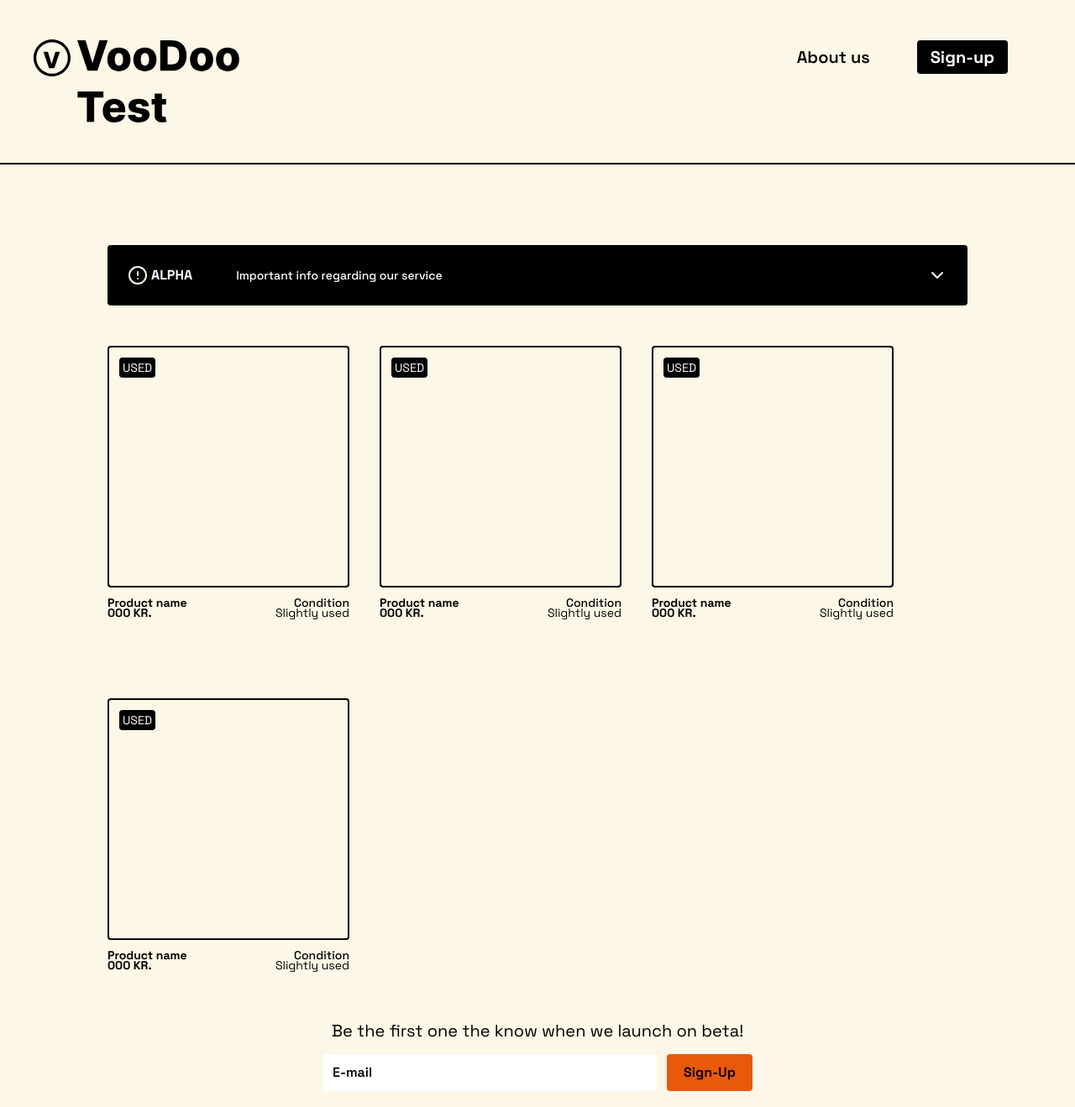
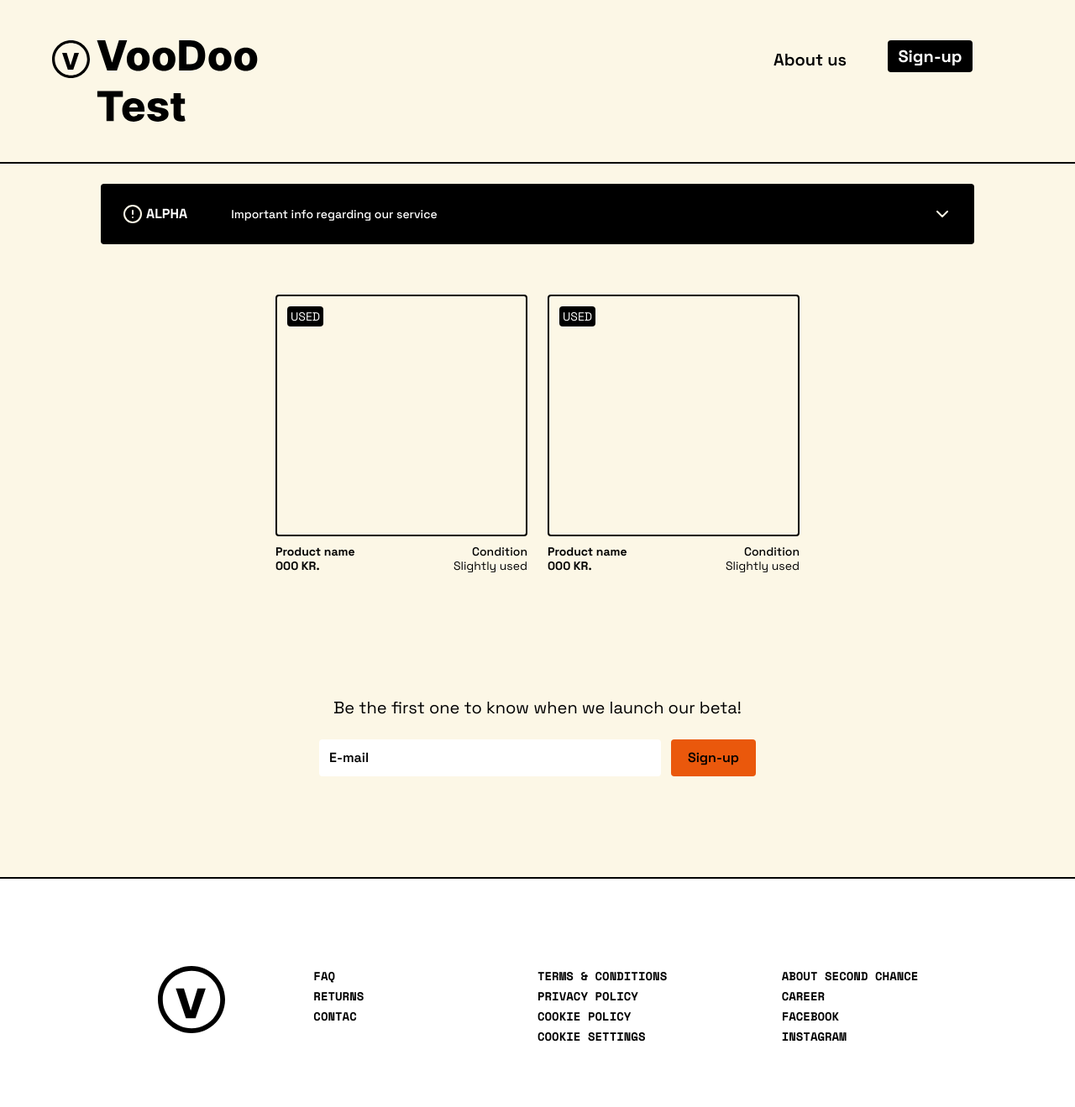
Before and after one commit to IgnatovOleg/test-task-Voodoo-Ecom, a plain HTML site: page index.html in a window 1280 px wide. Shown: the top 1319 px of the page at 84% size. Drawn offline with nearby package versions, Linux system fonts and the light colour scheme.

Commit message:
add responcive desing

```diff
--- a/index.html
+++ b/index.html
@@ -10,31 +10,33 @@
     <link rel="preconnect" href="https://fonts.googleapis.com">
     <link rel="preconnect" href="https://fonts.gstatic.com" crossorigin>
     <link href="https://fonts.googleapis.com/css2?family=Space+Grotesk:wght@300;400;500;600;700&family=Space+Mono:ital,wght@0,400;0,700;1,400;1,700&display=swap" rel="stylesheet">
-    <link href="/output.css" rel="stylesheet">
+    <link rel="stylesheet" href="style.css">
     <script src="https://cdn.tailwindcss.com"></script>
-    <link rel="stylesheet" href="style.css">
     <title>Test task Voodoo Ecom</title>
 </head>
 <body>
-    <div class="p-12 px-10 max-w-screen-2xl m-auto flex justify-between border-b-2 border-black">
+    <!-- Header -->
+    <div class="px-[24px] py-[25px] sm:px-[62px] sm:py-[48px] max-w-screen-2xl m-auto flex justify-between border-b-2 border-black">
         <div class="flex gap-2">
-            <img src="./img/_2C.svg" alt="" class="w-11 y-11 relative bottom-7">
-            <img src="./img/VooDoo Test.svg" alt="">
+            <img src="./img/_2C.svg" alt="" class="w-[23px] h-[23px] sm:w-[45px] sm:h-[45px] mb-auto">
+            <img src="./img/VooDoo Test.svg" alt="" class="w-[94px] h-[48px] sm:w-[192px] sm:h-[97px]">
         </div>
-        <div class="flex gap-12 mr-10">
-            <div class="font-semibold text-xl leading-6 p-2">About us</div>
-            <div class="font-bold text-xl leading-6 text-white bg-black py-2 px-4 h-max rounded">Sign-up</div>
+        <div class="flex gap-[16px] sm:gap-[48px] ">
+            <div class="font-semibold text-sm leading-4 py-2 w-[63px] h-[18px] sm:w-[88px] h-[26px] sm:text-xl mt-[1px]">About us</div>
+            <div class="font-bold text-sm leading-6 text-white bg-black flex items-center justify-center rounded w-[78px] h-[34px] sm:w-[101px] sm:h-[38px] sm:text-xl sm:mr-[60px]">Sign-up</div>
         </div>
     </div>
-    <div class="flex flex-col items-center px-32 py-12">
-        <div class="bg-black flex items-center gap-1 p-6 my-12 rounded w-full">
+    <!-- Contant -->
+    <div class="flex flex-col items-center p-[24px] sm:px-[120px] sm">
+        <div class="bg-black flex items-center gap-1 p-6 rounded w-full sm:px-[26px]">
             <img src="./img/alert-circle.svg" alt="" class="">
             <h1 class="text-white font-bold text-base leading-5">ALPHA</h1>
-            <h1 class="text-white font-medium text-sm leading-4 relative left-12">Important info regarding our service</h1>
+            <h1 class="text-white font-medium text-sm leading-4 relative left-12 hidden sm:block">Important info regarding our service</h1>
+            <h1 class="text-white font-medium text-sm leading-4 relative left-6 block sm:hidden">Important info</h1>
             <img src="./img/chevron-down.svg" alt="" class="ml-auto">
         </div>
-        <div class="flex flex-wrap gap-9">
-            <div class="max-w-xs w-72 h-96">
+        <div class="flex flex-wrap justify-center gap-6 mt-[60px] sm:mb-[120px]">
+            <div class="w-[342px] h-[402px] sm:w-[300px] sm:h-[300px] ">
                 <div class="rounded border-2 border-black h-72 p-3">
                     <div class="bg-black rounded w-max text-white font-normal text-sm leading-4 p-1 ">
                         USED
@@ -44,15 +46,15 @@
                     <span class="font-bold text-sm leading-5 relative top-2">Product name</span>
                     <span class="font-medium text-sm leading-5 relative top-2">Condition</span>
                 </div>
-                <div class="flex justify-between">
-                    <span class="font-bold text-sm leading-5">000 KR.</span>
-                    <span class="font-normal text-sm leading-5">Slightly used</span>
+                <div class="flex justify-between mt-[7px]">
+                    <span class="font-bold text-sm leading-4">000 KR.</span>
+                    <span class="font-normal text-sm leading-4">Slightly used</span>
                 </div>
-                <div class="p-4 p4 mt-auto relative top-3 flex justify-center items-center">
-                    <button class="font-bold text-sm leading-4"></button>
+                <div class="p-3 mt-[12px] flex justify-center items-center bg-black rounded sm:hidden">
+                    <button class="font-bold text-sm leading-4 text-white">PICK-UP IN 2200</button>
                 </div>
             </div>
-            <div class="max-w-xs w-72 h-96">
+            <div class="w-[342px] h-[402px] sm:w-[300px] sm:h-[300px]">
                 <div class="rounded border-2 border-black h-72 p-3">
                     <div class="bg-black rounded w-max text-white font-normal text-sm leading-4 p-1 ">
                         USED
@@ -62,82 +64,50 @@
                     <span class="font-bold text-sm leading-5 relative top-2">Product name</span>
                     <span class="font-medium text-sm leading-5 relative top-2">Condition</span>
                 </div>
-                <div class="flex justify-between">
-                    <span class="font-bold text-sm leading-5">000 KR.</span>
-                    <span class="font-normal text-sm leading-5">Slightly used</span>
+                <div class="flex justify-between mt-[7px]">
+                    <span class="font-bold text-sm leading-4">000 KR.</span>
+                    <span class="font-normal text-sm leading-4">Slightly used</span>
                 </div>
-                <div class="p-4 p4 mt-auto relative top-3 flex justify-center items-center">
-                    <button class="font-bold text-sm leading-4"></button>
-                </div>
-            </div>
-            <div class="max-w-xs w-72 h-96">
-                <div class="rounded border-2 border-black h-72 p-3">
-                    <div class="bg-black rounded w-max text-white font-normal text-sm leading-4 p-1 ">
-                        USED
-                    </div>
-                </div>
-                <div class="flex justify-between">
-                    <span class="font-bold text-sm leading-5 relative top-2">Product name</span>
-                    <span class="font-medium text-sm leading-5 relative top-2">Condition</span>
-                </div>
-                <div class="flex justify-between">
-                    <span class="font-bold text-sm leading-5">000 KR.</span>
-                    <span class="font-normal text-sm leading-5">Slightly used</span>
-                </div>
-                <div class="p-4 p4 mt-auto relative top-3 flex justify-center items-center">
-                    <button class="font-bold text-sm leading-4"></button>
-                </div>
-            </div>
-            <div class="max-w-xs w-72 h-96">
-                <div class="rounded border-2 border-black h-72 p-3">
-                    <div class="bg-black rounded w-max text-white font-normal text-sm leading-4 p-1 ">
-                        USED
-                    </div>
-                </div>
-                <div class="flex justify-between">
-                    <span class="font-bold text-sm leading-5 relative top-2">Product name</span>
-                    <span class="font-medium text-sm leading-5 relative top-2">Condition</span>
-                </div>
-                <div class="flex justify-between">
-                    <span class="font-bold text-sm leading-5">000 KR.</span>
-                    <span class="font-normal text-sm leading-5">Slightly used</span>
-                </div>
-                <div class="p-4 p4 mt-auto relative top-3 flex justify-center items-center">
-                    <button class="font-bold text-sm leading-4"></button>
+                <div class="p-3 mt-[12px] flex justify-center items-center bg-black rounded sm:hidden">
+                    <button class="font-bold text-sm leading-4 text-white">PICK-UP IN 2200</button>
                 </div>
             </div>
         </div>
-
-        <div class="w-6/12">
-            <h1 class="font-normal text-xl leading-6 flex items-center justify-center">Be the first one the know when we launch on beta!</h1>
-            <div class="flex gap-3 py-4">
-                <input placeholder="E-mail" class="font-semibold rounded flex-grow text-base leading-5 p-3 w-6/12 placeholder:text-black">
-                <div class="bg-orange-600 flex justify-center items-center py-1 px-5 rounded text-black font-bold text-base leading-5 ml-auto">Sign-Up</div>
+        <!-- Input -->
+        <div class="sm:w-2/4 sm:flex sm:flex-col sm:justify-center sm:items-center mt-[60px]">
+            <h1 class="font-normal text-sm sm:text-xl leading-4 sm:leading-6 ">Be the first one to know when we launch our beta!</h1>
+            <div class="flex gap-3 py-4 mt-[10px] mb-[80px] sm:w-full">
+                <input placeholder="E-mail" class="font-semibold rounded flex-grow text-base leading-5 p-3 placeholder:text-black">
+                <div class="bg-orange-600 flex justify-center items-center py-1 px-5 rounded text-black font-semibold text-base leading-5 ml-auto">Sign-up</div>
             </div>
         </div>
     </div>
-    <div class="bg-white   py-20 border-t-2 border-black">
-        <div class="m-auto flex w-5/6">
-            <div class="w-1/4">
-                <img src="./img/_2C.svg" alt="" class="w-20 h-20 m-auto">
+    <!-- Footer -->
+    <div class="bg-white py-3 sm:py-20 border-t-2 border-black ">
+        <div class="m-auto flex justify-center flex-col sm:flex-row sm:justify-start sm:w-5/6">
+            <div class="w-1/4 hidden m-0 sm:block sm:m-[24px]">
+                <img src="./img/_2C.svg" alt="" class="w-0 h-0 sm:w-20 sm:h-20 m-auto">
             </div>
-            <div class="flex flex-col w-1/4">
+            <div class="flex flex-col w-max sm:w-1/4 mx-[48px] m-[24px] sm:m-[24px]">
                 <span class="font_span font-bold text-sm leading-6">FAQ</span>
                 <span class="font_span font-bold text-sm leading-6">RETURNS</span>
                 <span class="font_span font-bold text-sm leading-6">CONTAC</span>
             </div>
-            <div class="flex flex-col w-1/4">
+            <div class="flex flex-col w-max sm:w-1/4 mx-[48px] m-[24px]">
                 <span class="font_span font-bold text-sm leading-6">TERMS & CONDITIONS</span>
                 <span class="font_span font-bold text-sm leading-6">PRIVACY POLICY</span>
                 <span class="font_span font-bold text-sm leading-6">COOKIE POLICY</span>
                 <span class="font_span font-bold text-sm leading-6">COOKIE SETTINGS</span>
             </div>
-            <div class="flex flex-col w-1/4">
+            <div class="flex flex-col w-max sm:w-1/4 mx-[48px] m-[24px]">
                 <span class="font_span font-bold text-sm leading-6">ABOUT SECOND CHANCE</span>
                 <span class="font_span font-bold text-sm leading-6">CAREER</span>
                 <span class="font_span font-bold text-sm leading-6">FACEBOOK</span>
                 <span class="font_span font-bold text-sm leading-6">INSTAGRAM</span>
             </div>
+            <div class="w-1/4 mb-[48px] block sm:hidden m-auto mt-[24px]">
+                <img src="./img/_2C.svg" alt="" class="w-20 h-20 m-auto ">
+            </div>
         </div>
     </div>
 </body>
--- a/input.css
+++ /dev/null
@@ -1,3 +0,0 @@
-@tailwind base;
-@tailwind components;
-@tailwind utilities;
--- a/style.css
+++ b/style.css
@@ -2,3 +2,7 @@ body {
     font-family: 'Space Grotesk', sans-serif;
     background-color: rgba(252, 247, 230, 1);
 }
+
+.font_span {
+    font-family: 'Space Mono', monospace;
+}
--- a/tailwind.config.js
+++ /dev/null
@@ -1,8 +0,0 @@
-/** @type {import('tailwindcss').Config} */
-module.exports = {
-  content: ["*.html"],
-  theme: {
-    extend: {},
-  },
-  plugins: [],
-}
```
Also changed, not shown: package.json (deleted, +0 -7 lines), output.css (deleted), 1 other file.
